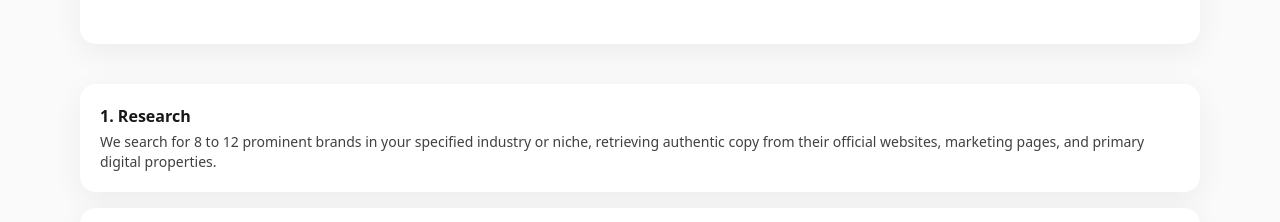
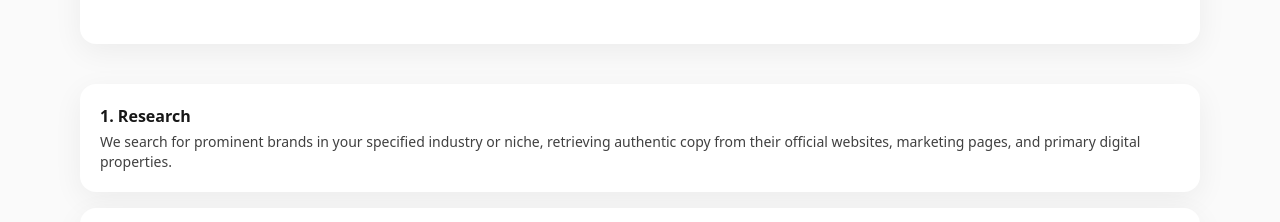
Before and after one commit to threapchills/ubrtovi-site, a plain HTML site: page index.html in a window 1280 px wide. Shown: the part 1480-1702 px from the top of the page. Drawn offline with nearby package versions, Linux system fonts and the light colour scheme.

Commit message:
Update index.html

```diff
--- a/index.html
+++ b/index.html
@@ -95,7 +95,7 @@
           <div class="bg-white rounded-2xl p-5 card">
             <h3 class="font-semibold mb-1">1. Research</h3>
             <p class="text-sm text-neutral-700">
-              We search for 8 to 12 prominent brands in your specified industry or niche, retrieving authentic copy from their official websites, marketing pages, and primary digital properties.
+              We search for prominent brands in your specified industry or niche, retrieving authentic copy from their official websites, marketing pages, and primary digital properties.
             </p>
           </div>
           <div class="bg-white rounded-2xl p-5 card">
```
